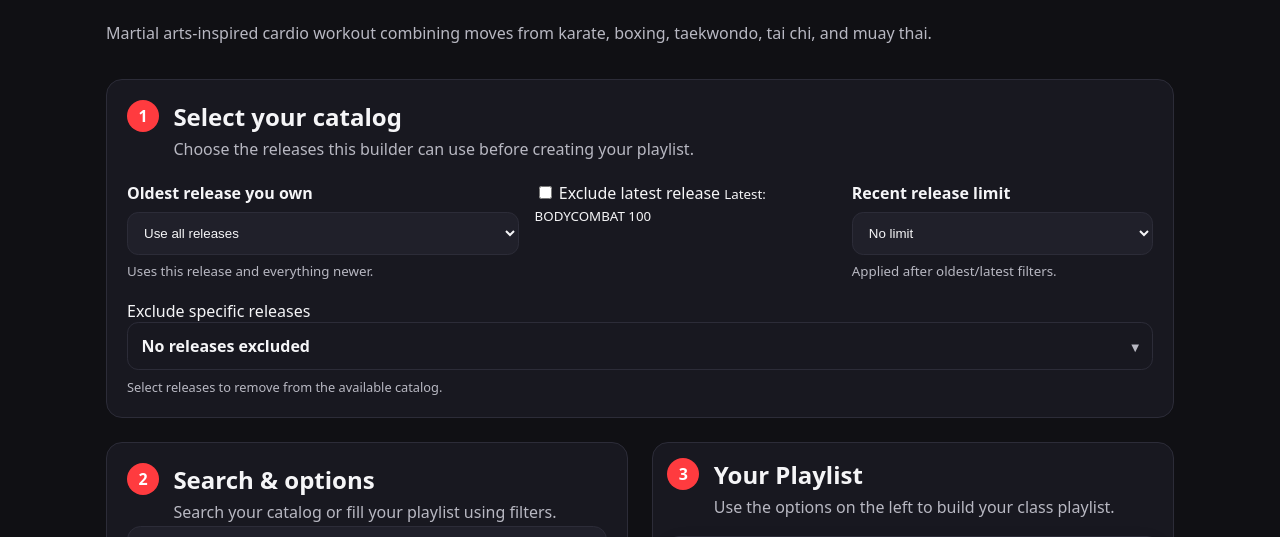
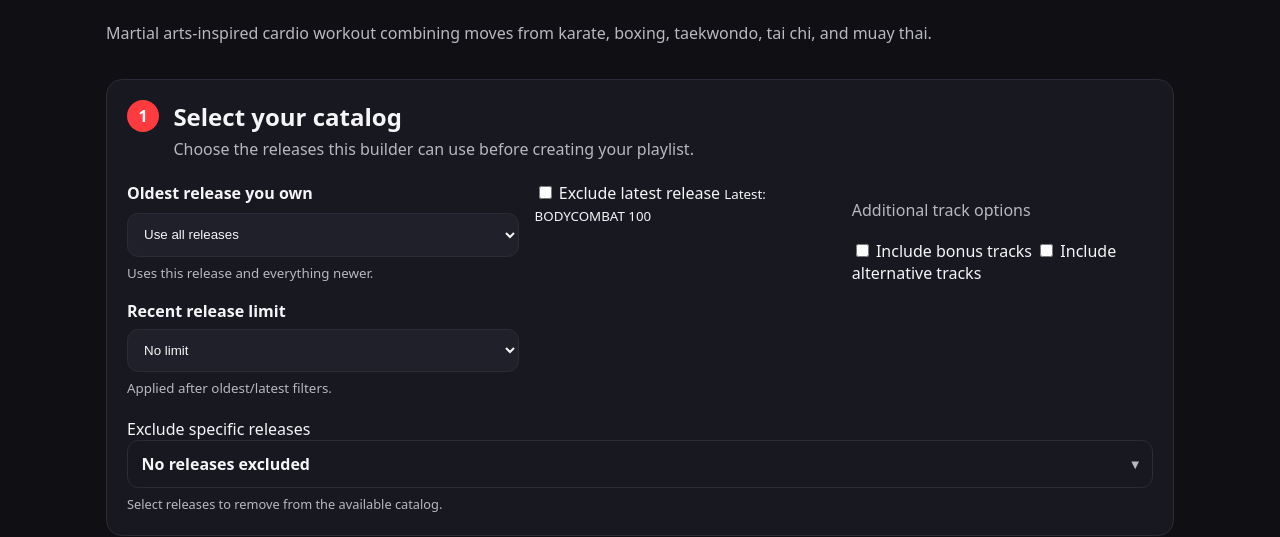
Before and after one commit to souocare/lesmills-playlist-builder, a Flask app: page /bodycombat in a window 1280 px wide. Shown: the part 218-755 px from the top of the page. Run offline with Flask 3, Linux system fonts and the light colour scheme.

Commit message:
Support grouped tracks

```diff
--- a/app/models.py
+++ b/app/models.py
@@ -73,6 +73,12 @@ class Track(db.Model):
     release_id = db.Column(db.Integer, db.ForeignKey("releases.id"), nullable=False)
     slot_id = db.Column(db.Integer, db.ForeignKey("track_slots.id"), nullable=False)
 
+    source_code = db.Column(db.String(50), nullable=True)
+    group_key = db.Column(db.String(50), nullable=True)
+    segment = db.Column(db.String(10), nullable=True)
+    variant_type = db.Column(db.String(20), nullable=False, default="main")
+    source_track_number = db.Column(db.String(20), nullable=True)
+
     title = db.Column(db.String(200), nullable=False)
     artist = db.Column(db.String(200), nullable=False)
     duration = db.Column(db.String(20), nullable=True)
--- a/app/services/program_repository.py
+++ b/app/services/program_repository.py
@@ -39,6 +39,11 @@ def release_to_dict(release: Release) -> dict:
         "tracks": [
             {
                 "id": track.id,
+                "source_code": track.source_code,
+                "group_key": track.group_key,
+                "segment": track.segment,
+                "variant_type": track.variant_type or "main",
+                "source_track_number": track.source_track_number,
                 "slot": track.slot.number,
                 "slot_name": track.slot.name,
                 "title": track.title,
--- a/app/static/js/playlist_builder.js
+++ b/app/static/js/playlist_builder.js
@@ -26,6 +26,9 @@
     const excludedReleasesPanel = document.getElementById("excluded_releases_dropdown_panel");
     const excludedReleaseOptions = document.querySelectorAll("[data-release-code]");
     const excludedReleaseHiddenInputs = document.querySelectorAll("[data-release-hidden-input]");
+
+    const includeBonusTracksCheckbox = document.getElementById("include_bonus_tracks");
+    const includeAlternativeTracksCheckbox = document.getElementById("include_alternative_tracks");
 
     let pendingFillSelections = [];
 
@@ -188,13 +191,117 @@
         return sortNewestFirst(catalog);
     }
 
+    function getTrackGroupKey(track) {
+        return track.groupKey || track.sourceCode || `${track.releaseCode}-${track.slot}-${track.title}`;
+    }
+
+
+    function mergeUniqueValues(values) {
+        return Array.from(
+            new Set(
+                values
+                    .filter(Boolean)
+                    .map((value) => String(value).trim())
+                    .filter(Boolean)
+            )
+        );
+    }
+
+
+    function buildTrackGroupsFromTracks(tracks) {
+        const groupsByKey = new Map();
+
+        tracks.forEach((track) => {
+            const groupKey = getTrackGroupKey(track);
+
+            if (!groupsByKey.has(groupKey)) {
+                groupsByKey.set(groupKey, {
+                    id: groupKey,
+                    groupKey,
+                    slot: track.slot,
+                    slotName: track.slotName,
+                    releaseNumber: track.releaseNumber,
+                    releaseCode: track.releaseCode,
+                    releaseTitle: track.releaseTitle,
+                    variantType: track.variantType || "main",
+                    genre: null,
+                    difficulty: null,
+                    tags: [],
+                    tracks: [],
+                });
+            }
+
+            const group = groupsByKey.get(groupKey);
+
+            group.tracks.push(track);
+            group.tags = mergeUniqueValues([
+                ...group.tags,
+                ...(track.tags || []),
+            ]);
+        });
+
+        return Array.from(groupsByKey.values()).map((group) => {
+            const sortedTracks = [...group.tracks].sort((a, b) => {
+                return String(a.sourceTrackNumber).localeCompare(
+                    String(b.sourceTrackNumber),
+                    undefined,
+                    { numeric: true }
+                );
+            });
+
+            const genres = mergeUniqueValues(sortedTracks.map((track) => track.genre));
+            const difficulties = mergeUniqueValues(sortedTracks.map((track) => track.difficulty));
+
+            return {
+                ...group,
+                tracks: sortedTracks,
+                title: sortedTracks.map((track) => track.title).join(" / "),
+                artist: mergeUniqueValues(sortedTracks.map((track) => track.artist)).join(" / "),
+                duration: sortedTracks
+                    .map((track) => track.duration)
+                    .filter(Boolean)
+                    .join(" + "),
+                genre: genres.join(", ") || null,
+                difficulty: difficulties.join(", ") || null,
+                sourceTrackNumber: sortedTracks
+                    .map((track) => track.sourceTrackNumber)
+                    .filter(Boolean)
+                    .join(" + "),
+            };
+        });
+    }
+
+    function shouldIncludeTrackVariant(track) {
+        const variantType = track.variantType || "main";
+
+        if (variantType === "main") {
+            return true;
+        }
+
+        if (variantType === "bonus") {
+            return includeBonusTracksCheckbox?.checked === true;
+        }
+
+        if (variantType === "alternative") {
+            return includeAlternativeTracksCheckbox?.checked === true;
+        }
+
+        return false;
+    }
+
     function getTracksFromCatalog() {
         const catalog = getFilteredCatalogReleases();
 
-        return catalog.flatMap((release) => {
-            return (release.tracks || []).map((track, index) => {
+        const tracks = catalog.flatMap((release) => {
+            return (release.tracks || [])
+                .map((track, index) => {
                     return {
                         id: `${release.code || release.display_number || release.number}-${track.slot}-${index}`,
+                        sourceCode: track.source_code || null,
+                        groupKey: track.group_key || null,
+                        segment: track.segment || null,
+                        variantType: track.variant_type || "main",
+                        sourceTrackNumber: track.source_track_number || String(track.slot),
                         title: track.title,
                         artist: track.artist,
                         slot: track.slot,
@@ -207,8 +314,11 @@
                         tags: track.tags || [],
                         difficulty: track.difficulty || null,
                     };
+                })
+                .filter(shouldIncludeTrackVariant);
         });
-        });
+
+        return buildTrackGroupsFromTracks(tracks);
     }
 
     function normaliseText(value) {
@@ -244,7 +354,15 @@
     }
 
     function formatTrackMeta(track) {
-        const parts = [`Release: ${track.releaseNumber}`];
+        const parts = [`R${track.releaseNumber}`];
+
+        if (track.variantType === "bonus") {
+            parts.push("Bonus");
+        }
+
+        if (track.variantType === "alternative") {
+            parts.push("Alternative");
+        }
 
         if (track.duration) {
             parts.push(track.duration);
@@ -785,6 +903,20 @@
             }
         });
 
+        if (includeBonusTracksCheckbox) {
+            includeBonusTracksCheckbox.addEventListener("change", () => {
+                updateCatalogSummary();
+                renderSearchResults();
+            });
+        }
+
+        if (includeAlternativeTracksCheckbox) {
+            includeAlternativeTracksCheckbox.addEventListener("change", () => {
+                updateCatalogSummary();
+                renderSearchResults();
+            });
+        }
+
         updateExcludedReleasesSummary();
     }
 
--- a/app/templates/public/program_detail.html
+++ b/app/templates/public/program_detail.html
@@ -75,6 +75,28 @@
                     {% endif %}
                 </span>
             </label>
+
+            <div class="catalog-option-group">
+                <p class="option-group-title">Additional track options</p>
+
+                <label class="checkbox-row">
+                    <input
+                        type="checkbox"
+                        id="include_bonus_tracks"
+                        name="include_bonus_tracks"
+                    >
+                    Include bonus tracks
+                </label>
+
+                <label class="checkbox-row">
+                    <input
+                        type="checkbox"
+                        id="include_alternative_tracks"
+                        name="include_alternative_tracks"
+                    >
+                    Include alternative tracks
+                </label>
+            </div>
 
             <div class="form-group">
                 <label for="most_recent_limit">
```
Also changed, not shown: instance/programs.db, 1 other file. Lines whose indentation alone changed are shown as unchanged.
